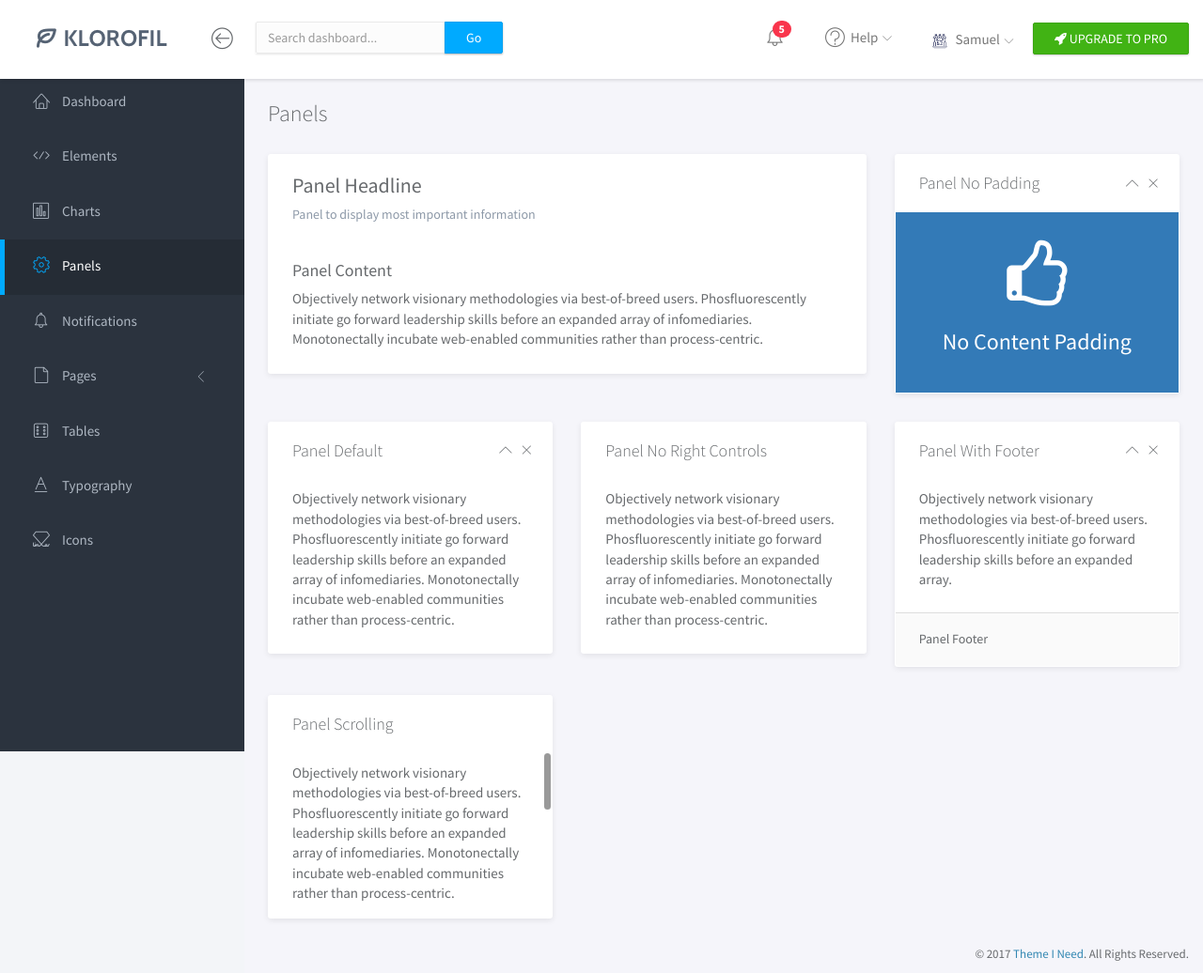
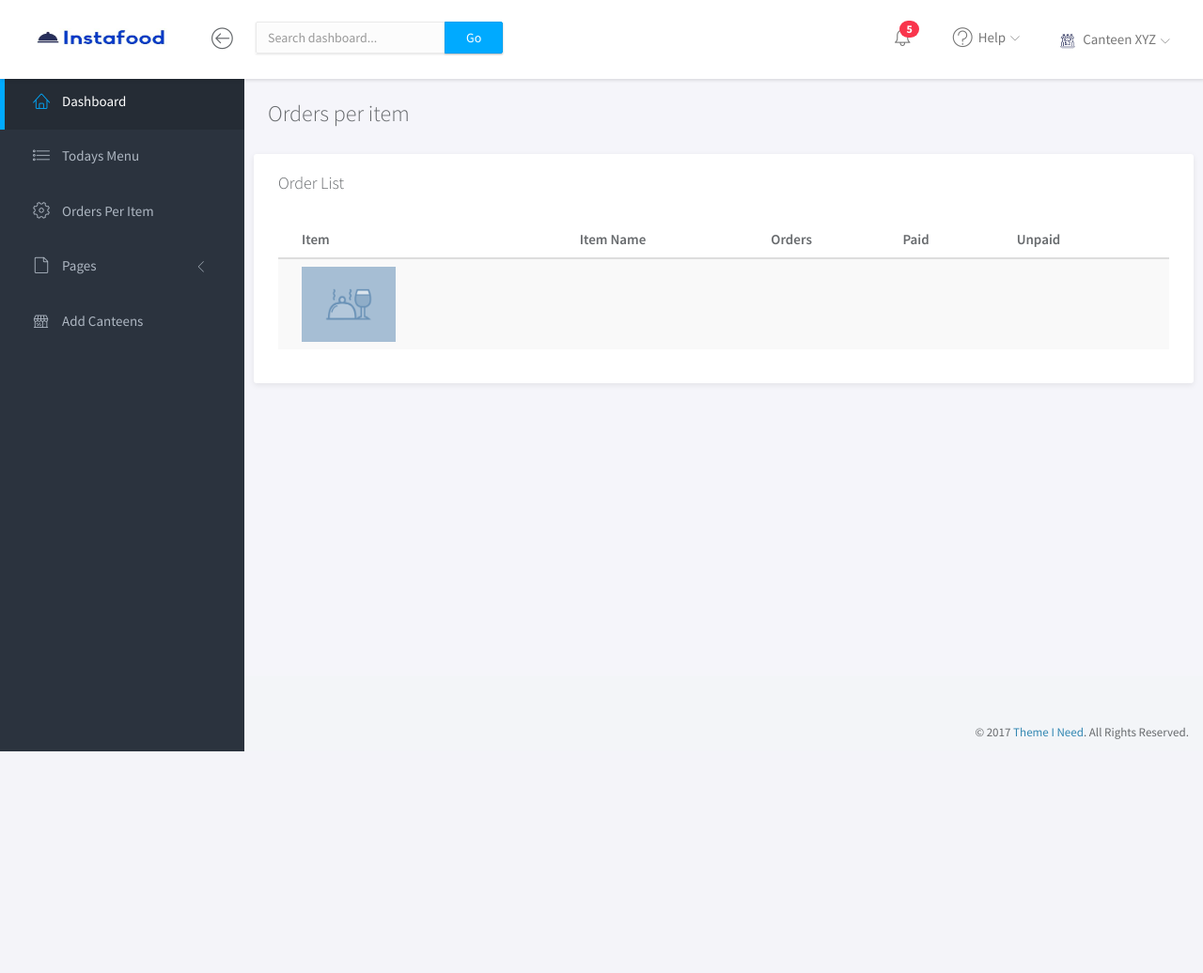
Before and after one commit to harshm16/SE-B5, a Flask app: page /panels.html in a window 1280 px wide. Shown: the whole page at 94% size. After the commit the page ends 800 px from the top, so only its background shows below. Run offline with Flask 2, Linux system fonts and the light colour scheme; parts of the project's set-up code (start-up, migrations or seed data) failed here and were passed over; some libraries are stand-ins or nearby versions.

Commit message:
Made interface changes only

```diff
--- a/flaskr/app.py
+++ b/flaskr/app.py
@@ -1,4 +1,4 @@
-import os, sys
+"""import os, sys
 from flask import Flask, render_template, request, redirect
 import flaskr.db_utils as db_utils
 from werkzeug.datastructures import ImmutableMultiDict
@@ -97,3 +97,78 @@ if __name__ == "__main__":
 	print(os.path.dirpath(__file__))
 	app = create_app()
 	app.run(debug=True, port=5000)
+"""
+
+
+from flask import Flask, render_template
+from flask import jsonify
+from flask import request
+from flask import Response
+from flask import json
+app = Flask(__name__)
+
+@app.route('/typography.html')
+def typography():
+	return render_template('canteen_owner/typography.html')
+
+@app.route('/icons.html')
+def icons():
+	return render_template('canteen_owner/icons.html')
+
+@app.route('/tables.html')
+def tables():
+	return render_template('canteen_owner/tables.html')
+
+@app.route('/notifications.html')
+def notifications():
+	return render_template('canteen_owner/notifications.html')
+
+@app.route('/charts.html')
+def charts():
+	return render_template('canteen_owner/charts.html')
+
+@app.route('/page-lockscreen.html')
+def page_lockscreen():
+	return render_template('canteen_owner/page-lockscreen.html')
+
+@app.route('/page-login.html')
+def page_login():
+	return render_template('canteen_owner/page-login.html')
+
+@app.route('/page-profile.html')
+def page_profile():
+	return render_template('canteen_owner/page-profile.html')
+
+@app.route('/panels.html')
+def panels():
+	return render_template('canteen_owner/panels.html')
+
+@app.route('/elements.html')
+def elements():
+	return render_template('canteen_owner/elements.html')
+
+@app.route('/index.html')
+def owner_index():
+	return render_template('canteen_owner/index.html')
+
+@app.route('/postreq',methods=['POST'])
+def saveData():
+	data = {'msg': 'Successfull'}
+	return jsonify(data)
+
+@app.route('/getreq',methods=['GET'])
+def sendData():
+    items = [{'Item Name': 'Sandwich','Quantity':'20','Price':'12','Description':'Indian snack'},
+			{'Item Name': 'Samosa','Quantity':'20','Price':'10','Description':'Indian snack'}]
+    #return jsonify(items)
+    return Response(json.dumps(items),  mimetype='application/json')
+
+
+@app.route('/items')
+def items_index():
+	#table_name = 'Items'
+	dbase = db.get_conn('data/canteen.db')
+	return render_template('canteen-items/index.html', data = db.get_items('Items', dbase))
+
+if __name__ == "__main__":
+	app.run()
--- a/flaskr/templates/canteen_owner/charts.html
+++ b/flaskr/templates/canteen_owner/charts.html
@@ -19,7 +19,7 @@
 	<link href="https://fonts.googleapis.com/css?family=Source+Sans+Pro:300,400,600,700" rel="stylesheet">
 	<!-- ICONS -->
 	<link rel="apple-touch-icon" sizes="76x76" href="{{url_for('static', filename='canteen-owner/img/apple-icon.png')}}">
-	<link rel="icon" type="image/png" sizes="96x96" href="{{url_for('static', filename='canteen-owner/img/favicon.png')}}">
+	<!-- <link rel="icon" type="image/png" sizes="96x96" href="{{url_for('static', filename='canteen-owner/img/favicon.png')}}"> -->
 </head>
 
 <body>
--- a/flaskr/templates/canteen_owner/icons.html
+++ b/flaskr/templates/canteen_owner/icons.html
@@ -18,7 +18,7 @@
 	<link href="https://fonts.googleapis.com/css?family=Source+Sans+Pro:300,400,600,700" rel="stylesheet">
 	<!-- ICONS -->
 	<link rel="apple-touch-icon" sizes="76x76" href="{{url_for('static', filename='canteen-owner/img/apple-icon.png')}}">
-	<link rel="icon" type="image/png" sizes="96x96" href="{{url_for('static', filename='canteen-owner/img/favicon.png')}}">
+	<!-- <link rel="icon" type="image/png" sizes="96x96" href="{{url_for('static', filename='canteen-owner/img/favicon.png')}}"> -->
 </head>
 
 <body>
--- a/flaskr/templates/canteen_owner/notifications.html
+++ b/flaskr/templates/canteen_owner/notifications.html
@@ -19,7 +19,7 @@
 	<link href="https://fonts.googleapis.com/css?family=Source+Sans+Pro:300,400,600,700" rel="stylesheet">
 	<!-- ICONS -->
 	<link rel="apple-touch-icon" sizes="76x76" href="{{url_for('static', filename='canteen-owner/img/apple-icon.png')}}">
-	<link rel="icon" type="image/png" sizes="96x96" href="{{url_for('static', filename='canteen-owner/img/favicon.png')}}">
+	<!-- <link rel="icon" type="image/png" sizes="96x96" href="{{url_for('static', filename='canteen-owner/img/favicon.png')}}"> -->
 </head>
 
 <body>
--- a/flaskr/templates/canteen_owner/page-lockscreen.html
+++ b/flaskr/templates/canteen_owner/page-lockscreen.html
@@ -29,7 +29,7 @@
 				<div class="auth-box lockscreen clearfix">
 					<div class="content">
 						<h1 class="sr-only">Klorofil - Free Bootstrap dashboard</h1>
-						<div class="logo text-center"><img src="{{url_for('static', filename='canteen-owner/img/logo-dark.png')}}" alt="Klorofil Logo"></div>
+						<div class="logo text-center"><img src="{{url_for('static', filename='canteen-owner/img/instalogo.jpg')}}"  alt="Instfood logo" class="img-responsive logo"></div>
 						<div class="user text-center">
 							<img src="{{url_for('static', filename='canteen-owner/img/user-medium.png')}}" class="img-circle" alt="Avatar">
 							<h2 class="name">Samuel Gold</h2>
--- a/flaskr/templates/canteen_owner/page-login.html
+++ b/flaskr/templates/canteen_owner/page-login.html
@@ -18,7 +18,7 @@
 	<link href="https://fonts.googleapis.com/css?family=Source+Sans+Pro:300,400,600,700" rel="stylesheet">
 	<!-- ICONS -->
 	<link rel="apple-touch-icon" sizes="76x76" href="{{url_for('static', filename='canteen-owner/img/apple-icon.png')}}">
-	<link rel="icon" type="image/png" sizes="96x96" href="{{url_for('static', filename='canteen-owner/img/favicon.png')}}">
+	<!-- <link rel="icon" type="image/png" sizes="96x96" href="{{url_for('static', filename='canteen-owner/img/favicon.png')}}"> -->
 </head>
 
 <body>
@@ -30,7 +30,7 @@
 					<div class="left">
 						<div class="content">
 							<div class="header">
-								<div class="logo text-center"><img src="{{url_for('static', filename='canteen-owner/img/logo-dark.png')}}" alt="Klorofil Logo"></div>
+								<div class="logo text-center"><img src="{{url_for('static', filename='canteen-owner/img/instalogo.jpg')}}"  alt="Instfood logo" class="img-responsive logo"></div>
 								<p class="lead">Login to your account</p>
 							</div>
 							<form class="form-auth-small" action="index.php">
--- a/flaskr/templates/canteen_owner/page-profile.html
+++ b/flaskr/templates/canteen_owner/page-profile.html
@@ -18,7 +18,7 @@
 	<link href="https://fonts.googleapis.com/css?family=Source+Sans+Pro:300,400,600,700" rel="stylesheet">
 	<!-- ICONS -->
 	<link rel="apple-touch-icon" sizes="76x76" href="{{url_for('static', filename='canteen-owner/img/apple-icon.png')}}">
-	<link rel="icon" type="image/png" sizes="96x96" href="{{url_for('static', filename='canteen-owner/img/favicon.png')}}">
+	<!-- <link rel="icon" type="image/png" sizes="96x96" href="{{url_for('static', filename='canteen-owner/img/favicon.png')}}"> -->
 </head>
 
 <body>
@@ -27,7 +27,7 @@
 		<!-- NAVBAR -->
 		<nav class="navbar navbar-default navbar-fixed-top">
 			<div class="brand">
-				<a href="index.html"><img src="{{url_for('static', filename='canteen-owner/img/logo-dark.png')}}" alt="Klorofil Logo" class="img-responsive logo"></a>
+				<a href="index.html"><img src="{{url_for('static', filename='canteen-owner/img/instalogo.jpg')}}" style="width:139px;height:21px;" alt="Instfood logo" class="img-responsive logo" class="img-responsive logo"></a>
 			</div>
 			<div class="container-fluid">
 				<div class="navbar-btn">
--- a/flaskr/templates/canteen_owner/panels.html
+++ b/flaskr/templates/canteen_owner/panels.html
@@ -18,7 +18,7 @@
 	<link href="https://fonts.googleapis.com/css?family=Source+Sans+Pro:300,400,600,700" rel="stylesheet">
 	<!-- ICONS -->
 	<link rel="apple-touch-icon" sizes="76x76" href="{{url_for('static', filename='canteen-owner/img/apple-icon.png')}}">
-	<link rel="icon" type="image/png" sizes="96x96" href="{{url_for('static', filename='canteen-owner/img/favicon.png')}}">
+	<!-- <link rel="icon" type="image/png" sizes="96x96" href="{{url_for('static', filename='canteen-owner/img/favicon.png')}}"> -->
 </head>
 
 <body>
@@ -27,7 +27,7 @@
 		<!-- NAVBAR -->
 		<nav class="navbar navbar-default navbar-fixed-top">
 				<div class="brand">
-				<a href="index.html"><img src="{{url_for('static', filename='canteen-owner/img/logo-dark.png')}}" alt="Klorofil Logo" class="img-responsive logo"></a>
+					<a href="index.html"><img src="{{url_for('static', filename='canteen-owner/img/instalogo.jpg')}}" style="width:139px;height:21px;" alt="Klorofil Logo" class="img-responsive logo"></a>
 				</div>
 				<div class="container-fluid">
 					<div class="navbar-btn">
@@ -39,9 +39,9 @@
 							<span class="input-group-btn"><button type="button" class="btn btn-primary">Go</button></span>
 						</div>
 					</form>
-				<div class="navbar-btn navbar-btn-right">
+					<!--div class="navbar-btn navbar-btn-right">
 						<a class="btn btn-success update-pro" href="https://www.themeineed.com/downloads/klorofil-pro-bootstrap-admin-dashboard-template/?utm_source=klorofil&utm_medium=template&utm_campaign=KlorofilPro" title="Upgrade to Pro" target="_blank"><i class="fa fa-rocket"></i> <span>UPGRADE TO PRO</span></a>
-				</div>
+					</div-->
 					<div id="navbar-menu">
 						<ul class="nav navbar-nav navbar-right">
 							<li class="dropdown">
@@ -68,7 +68,7 @@
 								</ul>
 							</li>
 							<li class="dropdown">
-							<a href="#" class="dropdown-toggle" data-toggle="dropdown"><img src="{{url_for('static', filename='canteen-owner/img/user.png')}}" class="img-circle" alt="Avatar"> <span>Samuel</span> <i class="icon-submenu lnr lnr-chevron-down"></i></a>
+								<a href="#" class="dropdown-toggle" data-toggle="dropdown"><img src="{{url_for('static', filename='canteen-owner/img/user.png')}}" class="img-square" alt="Canteen"> <span>Canteen XYZ</span> <i class="icon-submenu lnr lnr-chevron-down"></i></a>
 								<ul class="dropdown-menu">
 									<li><a href="#"><i class="lnr lnr-user"></i> <span>My Profile</span></a></li>
 									<li><a href="#"><i class="lnr lnr-envelope"></i> <span>Message</span></a></li>
@@ -89,11 +89,11 @@
 				<div class="sidebar-scroll">
 					<nav>
 						<ul class="nav">
-						<li><a href="index.html" class=""><i class="lnr lnr-home"></i> <span>Dashboard</span></a></li>
-						<li><a href="elements.html" class=""><i class="lnr lnr-code"></i> <span>Elements</span></a></li>
-						<li><a href="charts.html" class=""><i class="lnr lnr-chart-bars"></i> <span>Charts</span></a></li>
-						<li><a href="panels.html" class="active"><i class="lnr lnr-cog"></i> <span>Panels</span></a></li>
-						<li><a href="notifications.html" class=""><i class="lnr lnr-alarm"></i> <span>Notifications</span></a></li>
+							<li><a href="index.html" class="active"><i class="lnr lnr-home"></i> <span>Dashboard</span></a></li>
+							<li><a href="elements.html" class=""><i class="lnr lnr-list"></i> <span>Todays Menu</span></a></li>
+							<!-- <li><a href="charts.html" class=""><i class="lnr lnr-chart-bars"></i> <span>Charts</span></a></li> -->
+							<li><a href="panels.html" class=""><i class="lnr lnr-cog"></i> <span>Orders Per Item</span></a></li>
+							<!-- <li><a href="notifications.html" class=""><i class="lnr lnr-alarm"></i> <span>Notifications</span></a></li> -->
 							<li>
 								<a href="#subPages" data-toggle="collapse" class="collapsed"><i class="lnr lnr-file-empty"></i> <span>Pages</span> <i class="icon-submenu lnr lnr-chevron-left"></i></a>
 								<div id="subPages" class="collapse ">
@@ -104,9 +104,9 @@
 									</ul>
 								</div>
 							</li>
-						<li><a href="tables.html" class=""><i class="lnr lnr-dice"></i> <span>Tables</span></a></li>
-						<li><a href="typography.html" class=""><i class="lnr lnr-text-format"></i> <span>Typography</span></a></li>
-						<li><a href="icons.html" class=""><i class="lnr lnr-linearicons"></i> <span>Icons</span></a></li>
+							<li><a href="tables.html" class=""><i class="lnr lnr-store"></i> <span>Add Canteens</span></a></li>
+							<!-- <li><a href="typography.html" class=""><i class="lnr lnr-text-format"></i> <span>Typography</span></a></li>
+							<li><a href="icons.html" class=""><i class="lnr lnr-linearicons"></i> <span>Icons</span></a></li> -->
 						</ul>
 					</nav>
 				</div>
@@ -116,107 +116,39 @@
 		<div class="main">
 						<!-- MAIN CONTENT -->
 						<div class="main-content">
-				<div class="container-fluid">
-					<h3 class="page-title">Panels</h3>
+							<div class="container-fluid"> <h3 class="page-title">Orders per item</h3>
 								<div class="row">
-						<div class="col-md-8">
-							<!-- PANEL HEADLINE -->
-							<div class="panel panel-headline">
+									<!--ORDERS LIST-->
+									<div class="col-md-14" >
+									<div class="panel">
 											<div class="panel-heading">
-									<h3 class="panel-title">Panel Headline</h3>
-									<p class="panel-subtitle">Panel to display most important information</p>
+												<h3 class="panel-title">Order List</h3>
 											</div>
 											<div class="panel-body">
-									<h4>Panel Content</h4>
-									<p>Objectively network visionary methodologies via best-of-breed users. Phosfluorescently initiate go forward leadership skills before an expanded array of infomediaries. Monotonectally incubate web-enabled communities rather than process-centric.</p>
-								</div>
-							</div>
-							<!-- END PANEL HEADLINE -->
-						</div>
-						<div class="col-md-4">
-							<!-- PANEL NO PADDING -->
-							<div class="panel">
-								<div class="panel-heading">
-									<h3 class="panel-title">Panel No Padding</h3>
-									<div class="right">
-										<button type="button" class="btn-toggle-collapse"><i class="lnr lnr-chevron-up"></i></button>
-										<button type="button" class="btn-remove"><i class="lnr lnr-cross"></i></button>
-									</div>
-								</div>
-								<div class="panel-body no-padding bg-primary text-center">
-									<div class="padding-top-30 padding-bottom-30">
-										<i class="fa fa-thumbs-o-up fa-5x"></i>
-										<h3>No Content Padding</h3>
+												<table class="table table-striped">
+													<thead>
+														<tr>
+															<th>Item </th>
+															<th>Item Name</th>
+															<th>Orders</th>
+															<th>Paid</th>
+															<th>Unpaid</th>
+														</tr>
+													</thead>
+													<tbody>
+														<tr>
+															<td><img src="{{url_for('static', filename='canteen-owner/img/default_food.jpg')}}" style="width:100px;height:80px;"></td>
+															<td></td>
+															<td></td>
+															<td></td>
+															<td></td>
+														</tr>
+													</tbody>
+												</table>
 											</div>
 										</div>
 									</div>
-							<!-- END PANEL NO PADDING -->
-						</div>
-					</div>
-					<div class="row">
-						<div class="col-md-4">
-							<!-- PANEL DEFAULT -->
-							<div class="panel">
-								<div class="panel-heading">
-									<h3 class="panel-title">Panel Default</h3>
-									<div class="right">
-										<button type="button" class="btn-toggle-collapse"><i class="lnr lnr-chevron-up"></i></button>
-										<button type="button" class="btn-remove"><i class="lnr lnr-cross"></i></button>
-									</div>
-								</div>
-								<div class="panel-body">
-									<p>Objectively network visionary methodologies via best-of-breed users. Phosfluorescently initiate go forward leadership skills before an expanded array of infomediaries. Monotonectally incubate web-enabled communities rather than process-centric.</p>
-								</div>
-							</div>
-							<!-- END PANEL DEFAULT -->
-						</div>
-						<div class="col-md-4">
-							<!-- PANEL NO CONTROLS -->
-							<div class="panel">
-								<div class="panel-heading">
-									<h3 class="panel-title">Panel No Right Controls</h3>
-								</div>
-								<div class="panel-body">
-									<p>Objectively network visionary methodologies via best-of-breed users. Phosfluorescently initiate go forward leadership skills before an expanded array of infomediaries. Monotonectally incubate web-enabled communities rather than process-centric.</p>
-								</div>
-							</div>
-							<!-- END PANEL NO CONTROLS -->
-						</div>
-						<div class="col-md-4">
-							<!-- PANEL WITH FOOTER -->
-							<div class="panel">
-								<div class="panel-heading">
-									<h3 class="panel-title">Panel With Footer</h3>
-									<div class="right">
-										<button type="button" class="btn-toggle-collapse"><i class="lnr lnr-chevron-up"></i></button>
-										<button type="button" class="btn-remove"><i class="lnr lnr-cross"></i></button>
-									</div>
-								</div>
-								<div class="panel-body">
-									<p>Objectively network visionary methodologies via best-of-breed users. Phosfluorescently initiate go forward leadership skills before an expanded array.</p>
-								</div>
-								<div class="panel-footer">
-									<h5>Panel Footer</h5>
-								</div>
-							</div>
-							<!-- END PANEL WITH FOOTER -->
-						</div>
-					</div>
-					<div class="row">
-						<div class="col-md-4">
-							<!-- PANEL SCROLLING -->
-							<div id="panel-scrolling-demo" class="panel">
-								<div class="panel-heading">
-									<h3 class="panel-title">Panel Scrolling</h3>
-								</div>
-								<div class="panel-body">
-									<p>Objectively network visionary methodologies via best-of-breed users. Phosfluorescently initiate go forward leadership skills before an expanded array of infomediaries. Monotonectally incubate web-enabled communities rather than process-centric.</p>
-									<p>Objectively network visionary methodologies via best-of-breed users. Phosfluorescently initiate go forward leadership skills before an expanded array of infomediaries. Monotonectally incubate web-enabled communities rather than process-centric.</p>
-									<p>Objectively network visionary methodologies via best-of-breed users. Phosfluorescently initiate go forward leadership skills before an expanded array of infomediaries. Monotonectally incubate web-enabled communities rather than process-centric.</p>
-								</div>
-							</div>
-							<!-- END PANEL SCROLLING -->
-						</div>
+									<!--END ORDERS LIST-->
 								</div>
 							</div>
 						</div>
--- a/flaskr/templates/canteen_owner/parent_template.html
+++ b/flaskr/templates/canteen_owner/parent_template.html
@@ -19,7 +19,7 @@
 	<link href="https://fonts.googleapis.com/css?family=Source+Sans+Pro:300,400,600,700" rel="stylesheet">
 	<!-- ICONS -->
 	<link rel="apple-touch-icon" sizes="76x76" href="assets/img/apple-icon.png">
-	<link rel="icon" type="image/png" sizes="96x96" href="assets/img/favicon.png">
+	<!-- <link rel="icon" type="image/png" sizes="96x96" href="assets/img/favicon.png"> -->
 </head>
 
 <body>
--- a/flaskr/templates/canteen_owner/typography.html
+++ b/flaskr/templates/canteen_owner/typography.html
@@ -17,8 +17,8 @@
 	<!-- GOOGLE FONTS -->
 	<link href="https://fonts.googleapis.com/css?family=Source+Sans+Pro:300,400,600,700" rel="stylesheet">
 	<!-- ICONS -->
-	<link rel="apple-touch-icon" sizes="76x76" href="{{url_for('static', filename='canteen-owner/img/apple-icon.png')}}">
-	<link rel="icon" type="image/png" sizes="96x96" href="{{url_for('static', filename='canteen-owner/img/favicon.png')}}">
+	<link rel="apple-touch-icon" type="image/png" sizes="76x76" href="{{url_for('static', filename='canteen-owner/img/apple-icon.png')}}">
+	<!-- <link rel="icon" type="image/png" sizes="96x96" href="{{url_for('static', filename='canteen-owner/img/apple-icon.png')}}"> -->
 </head>
 
 <body>
```
Also changed, not shown: flaskr/static/canteen-owner/scripts/dynamicElem.js (+78 -10 lines), flaskr/templates/canteen_owner/elements.html (+8 -7 lines), flaskr/templates/canteen_owner/index.html (+7 -7 lines), flaskr/templates/canteen_owner/tables.html (+11 -10 lines), flaskr/static/canteen-owner/img/apple-icon.png (deleted), flaskr/static/canteen-owner/img/default_food.jpg (added), flaskr/static/canteen-owner/img/favicon.png, flaskr/static/canteen-owner/img/logo-dark.JPG (added), flaskr/static/canteen-owner/img/logo-dark.png (deleted). Lines whose indentation alone changed are shown as unchanged.
